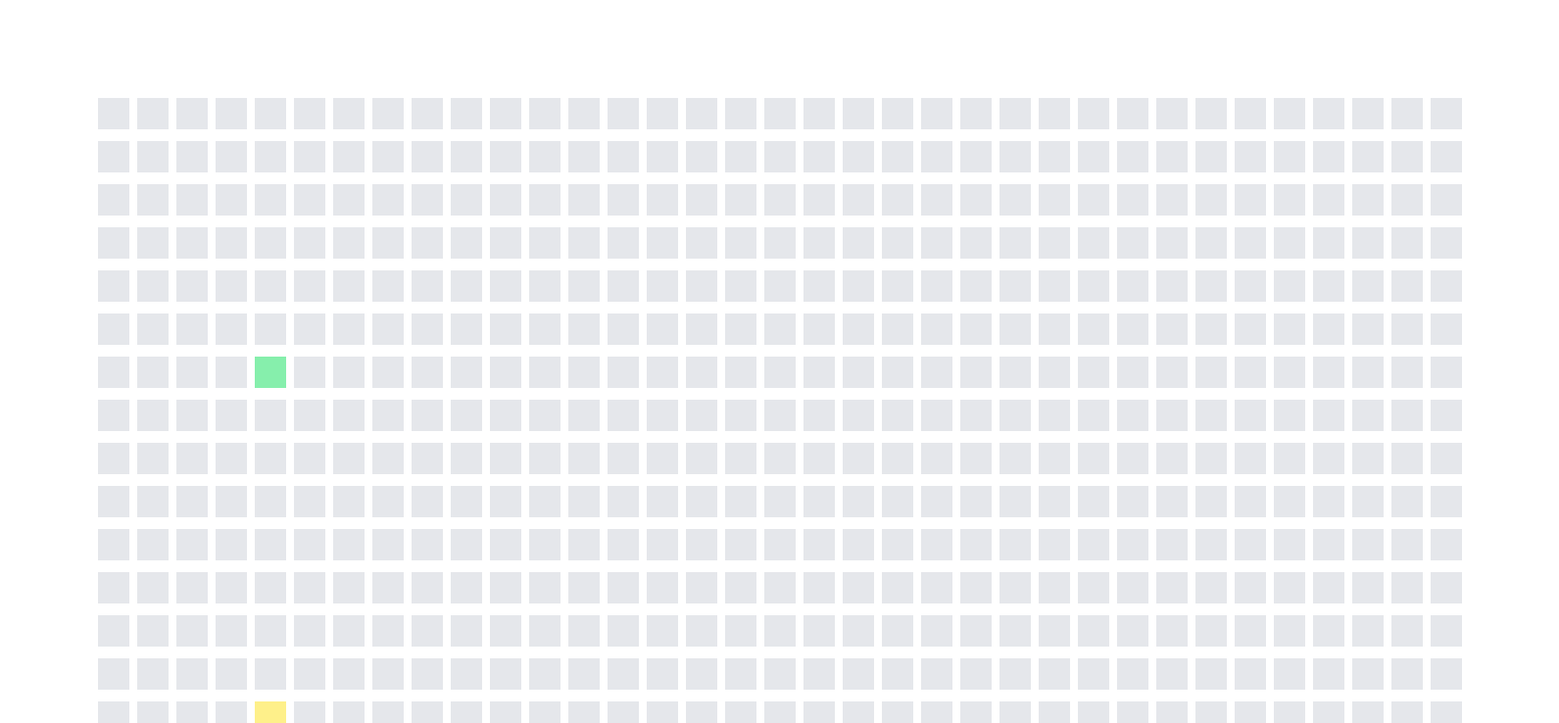
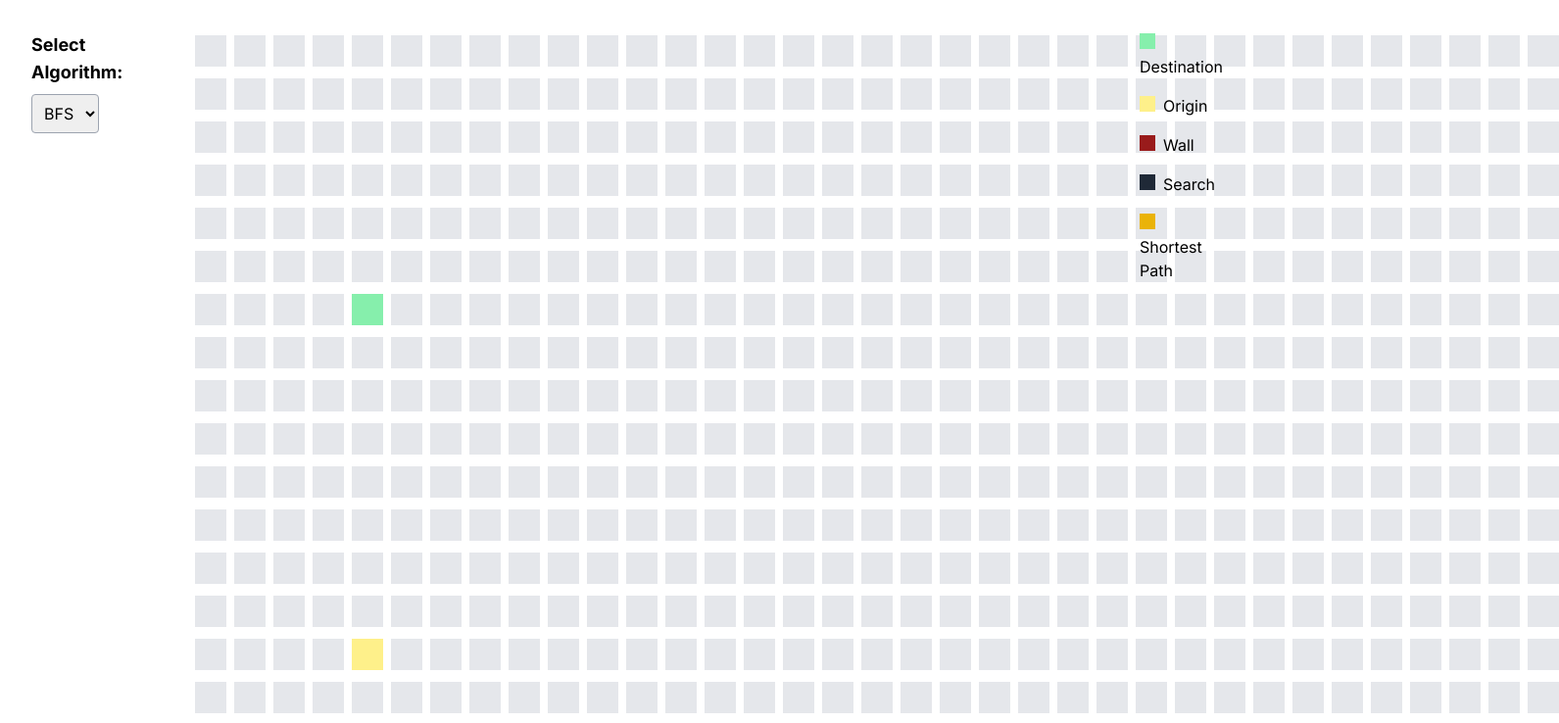
Before and after one commit to buarki/maze-master, a Next.js app: page / in a window 1280 px wide. Shown: the top 738 px of the page at 98% size, 1591 px wide, since content can reach past the window. Built offline with nearby package versions, Linux system fonts and the light colour scheme.

Commit message:
feat: decouple path finding algorithm from component (#16) (#17)

```diff
--- a/src/app/page.tsx
+++ b/src/app/page.tsx
@@ -1,10 +1,63 @@
+"use client";
+
+import React, { useState } from "react";
 import Grid from "@maze-master/components/grid.component";
 import { GRID_COLUMNS, GRID_ROWS } from "@maze-master/configs";
+import { pathFindingAlgorithms } from "@maze-master/lib/path-finders";
 
 export default function Home() {
+  const [selectedAlgorithm, setSelectedAlgorithm] = useState(pathFindingAlgorithms[0].name);
+  const [pathFindingAlgorithmToUse, setPathFindingAlgorithmToUse] = useState(() => pathFindingAlgorithms[0].algorithm);
+
+  const handleAlgorithmChange = (event: { target: { value: React.SetStateAction<string>; }; }) => {
+    setSelectedAlgorithm(event.target.value);
+    pathFindingAlgorithms.find((x) => x.name === event.target.value);
+    setPathFindingAlgorithmToUse(() => pathFindingAlgorithms.find((x) => x.name === event.target.value)!!.algorithm);
+  };
+
   return (
-    <main className="flex min-h-screen flex-col items-center justify-between p-24">
-      <Grid rows={GRID_ROWS} cols={GRID_COLUMNS}/>
+    <main className="flex min-h-screen">
+      <div className="flex flex-col items-start justify-start p-8">
+        <label className="mb-2 text-lg font-bold">Select Algorithm:</label>
+        <select
+          value={selectedAlgorithm}
+          onChange={handleAlgorithmChange}
+          className="mb-4 p-2 border border-gray-400 rounded"
+        >
+          {pathFindingAlgorithms.map((algorithm, index) =>
+              <option key={index} value={algorithm.name}>{algorithm.name}</option>)}
+        </select>
+      </div>
+
+      <div className="flex flex-col items-center justify-center p-8">
+        <Grid
+          findPath={pathFindingAlgorithmToUse}
+          rows={GRID_ROWS}
+          cols={GRID_COLUMNS} />
+      </div>
+
+      <div className="flex flex-col items-start justify-start p-8">
+        <div className="mb-4">
+          <div className="w-4 h-4 bg-green-300 mr-2 inline-block"></div>
+          <span>Destination</span>
+        </div>
+        <div className="mb-4">
+          <div className="w-4 h-4 bg-yellow-200 mr-2 inline-block"></div>
+          <span>Origin</span>
+        </div>
+        <div className="mb-4">
+          <div className="w-4 h-4 bg-red-800 mr-2 inline-block"></div>
+          <span>Wall</span>
+        </div>
+        <div className="mb-4">
+          <div className="w-4 h-4 bg-gray-800 mr-2 inline-block"></div>
+          <span>Search</span>
+        </div>
+        <div>
+          <div className="w-4 h-4 bg-yellow-500 mr-2 inline-block"></div>
+          <span>Shortest Path</span>
+        </div>
+      </div>
     </main>
-  )
+  );
 }
--- a/src/components/grid.component.tsx
+++ b/src/components/grid.component.tsx
@@ -3,6 +3,7 @@
 import React, { useCallback, useEffect, useState } from 'react';
 import Cell from './cell.component';
 import { GRID_COLUMNS, GRID_ROWS, SEARCH_SPEED } from '@maze-master/configs';
+import { PathFindingParams, PathFindingResult } from '@maze-master/lib/path-finders/types';
 
 function randomNumberBetween(lowerBound: number, upperBound: number) {
   return Math.floor(Math.random() * (upperBound - lowerBound + 1)) + lowerBound;
@@ -11,11 +12,12 @@ function randomNumberBetween(lowerBound: number, upperBound: number) {
 interface GridProps {
   rows: number;
   cols: number;
+  findPath: (p: PathFindingParams) => Promise<PathFindingResult>;
 }
 
 const invalidPoint = { x: -1, y: -1 };
 
-const Grid: React.FC<GridProps> = ({ rows, cols }) => {
+const Grid: React.FC<GridProps> = ({ rows, cols, findPath }) => {
   const [grid, setGrid] = useState<Array<Array<{ isBlock: boolean, beingUsedDuringSearch: boolean }>>>(() =>
     Array.from({ length: rows }, () => Array(cols).fill(false))
   );
@@ -49,66 +51,20 @@ const Grid: React.FC<GridProps> = ({ rows, cols }) => {
   };
 
   const runPathFinding = async () => {
-    const visited = Array.from({ length: GRID_ROWS }, () => new Array(GRID_COLUMNS).fill(false));
-
-    const queue = [{ x: origin.x, y: origin.y }];
-    visited[origin.x][origin.y] = true;
-
-    const dx = [0, 1, 0, -1];
-    const dy = [-1, 0, 1, 0];
-
-    let pathWasFound = false;
-
-    const animateSearch = async () => {
-      const previous = Array.from({ length: GRID_ROWS }, () => new Array(GRID_COLUMNS).fill(null));
-
-      while (queue.length > 0) {
-        const current = queue.shift()!;
-        const { x, y } = current;
-
-        const newGrid = [...grid];
-        const currentCellIsNeitherTheOriginOrDestination = !((x === origin.x && y === origin.y) || (x === destination.x && y === destination.y));
-        newGrid[x][y] = {
-          ...newGrid[x][y],
-          beingUsedDuringSearch: currentCellIsNeitherTheOriginOrDestination,
-        };
-        setGrid(newGrid);
-
-        const reachedDestination = x === destination.x && y === destination.y;
-        if (reachedDestination) {
-          pathWasFound = true;
-
-          let currentPath = [];
-          let current = { x, y };
-          while (current.x !== origin.x || current.y !== origin.y) {
-            currentPath.push({ x: current.x, y: current.y });
-            current = previous[current.x][current.y];
-          }
-
-          setPathCells(currentPath.reverse());
-          break;
-        }
-
-        for (let i = 0; i < 4; i++) {
-          const nx = x + dx[i];
-          const ny = y + dy[i];
-
-          const movementIsValid = nx >= 0 && nx < GRID_ROWS && ny >= 0 && ny < GRID_COLUMNS && !visited[nx][ny] && !grid[nx][ny];
-          if (movementIsValid) {
-            queue.push({ x: nx, y: ny });
-            visited[nx][ny] = true;
-
-            previous[nx][ny] = { x, y };
-          }
-        }
-
-        await new Promise((resolve) => setTimeout(resolve, SEARCH_SPEED));
-      }
-    };
-
-    await animateSearch();
+    const { pathWasFound, shortestPath } = await findPath({
+      origin: origin,
+      destination: destination,
+      searchSpeed: SEARCH_SPEED,
+      graph: {
+        rows: GRID_ROWS,
+        columns: GRID_COLUMNS,
+        matrix: grid,
+      },
+      updateGrid: setGrid,
+    });
+    setPathCells(shortestPath);
+    setSearchIsFinished(true);
     setThereIsPath(pathWasFound);
-    setSearchIsFinished(true);
   };
 
   const reloadGrid = useCallback(() => {
--- /dev/null
+++ b/src/lib/path-finders/bfs.ts
@@ -0,0 +1,75 @@
+import { PathFindingParams, PathFindingResult, Point } from "./types";
+
+export const bfs = async ({
+  origin,
+  destination,
+  searchSpeed,
+  graph: {
+    rows,
+    columns,
+    matrix,
+  },
+  updateGrid,
+}: PathFindingParams): Promise<PathFindingResult> => {
+  const visited = Array.from({ length: rows }, () => new Array(columns).fill(false));
+
+  const queue = [{ x: origin.x, y: origin.y }];
+  visited[origin.x][origin.y] = true;
+
+  const possibleMovements = 4;
+  const dx = [0, 1, 0, -1];
+  const dy = [-1, 0, 1, 0];
+
+  let pathWasFound = false;
+  const shortestPath: Point[] = [];
+
+  const animateSearch = async () => {
+    const previous = Array.from({ length: rows }, () => new Array(columns).fill(null));
+
+    while (queue.length > 0) {
+      const current = queue.shift()!;
+      const { x, y } = current;
+
+      const newGrid = [...matrix];
+      const currentCellIsNeitherTheOriginOrDestination = !((x === origin.x && y === origin.y) || (x === destination.x && y === destination.y));
+      newGrid[x][y] = {
+        ...newGrid[x][y],
+        beingUsedDuringSearch: currentCellIsNeitherTheOriginOrDestination,
+      };
+      updateGrid(newGrid);
+
+      const reachedDestination = x === destination.x && y === destination.y;
+      if (reachedDestination) {
+        pathWasFound = true;
+        let current = { x, y };
+        while (current.x !== origin.x || current.y !== origin.y) {
+          shortestPath.push({ x: current.x, y: current.y });
+          current = previous[current.x][current.y];
+        }
+        break;
+      }
+
+      for (let i = 0; i < possibleMovements; i++) {
+        const nx = x + dx[i];
+        const ny = y + dy[i];
+
+        const movementIsValid = nx >= 0 && nx < rows && ny >= 0 && ny < columns && !visited[nx][ny] && !matrix[nx][ny];
+        if (movementIsValid) {
+          queue.push({ x: nx, y: ny });
+          visited[nx][ny] = true;
+
+          previous[nx][ny] = { x, y };
+        }
+      }
+
+      await new Promise((resolve) => setTimeout(resolve, searchSpeed));
+    }
+  };
+
+  await animateSearch();
+
+  return {
+    pathWasFound,
+    shortestPath: shortestPath.reverse(),
+  };
+};
--- /dev/null
+++ b/src/lib/path-finders/index.ts
@@ -0,0 +1,14 @@
+import { bfs } from "./bfs";
+import { PathFindingParams, PathFindingResult } from "./types";
+
+export interface PathFindingAlgorithm {
+  name: string;
+  algorithm: (p: PathFindingParams) => Promise<PathFindingResult>;
+}
+
+export const pathFindingAlgorithms: PathFindingAlgorithm[] = [
+  {
+    name: "BFS",
+    algorithm: bfs,
+  },
+];
--- /dev/null
+++ b/src/lib/path-finders/types.ts
@@ -0,0 +1,23 @@
+export interface Point {
+  x: number;
+  y: number;
+}
+
+export interface Graph {
+  rows: number;
+  columns: number;
+  matrix: Array<Array<{ isBlock: boolean, beingUsedDuringSearch: boolean }>>;
+}
+
+export interface PathFindingParams {
+  origin: Point;
+  destination: Point;
+  searchSpeed: number;
+  graph: Graph;
+  updateGrid: Function;
+}
+
+export interface PathFindingResult {
+  pathWasFound: boolean;
+  shortestPath: Point[];
+};
```
